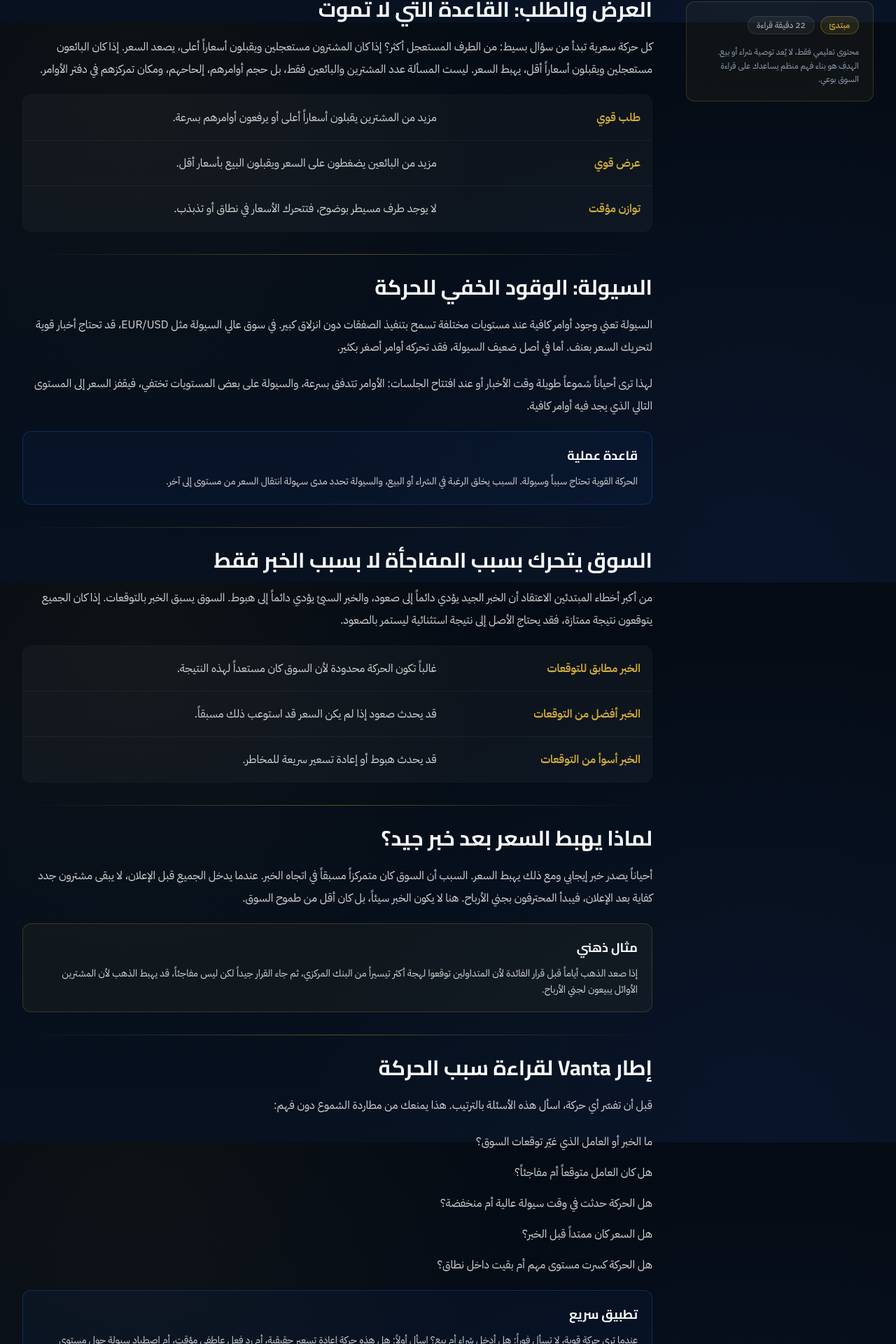
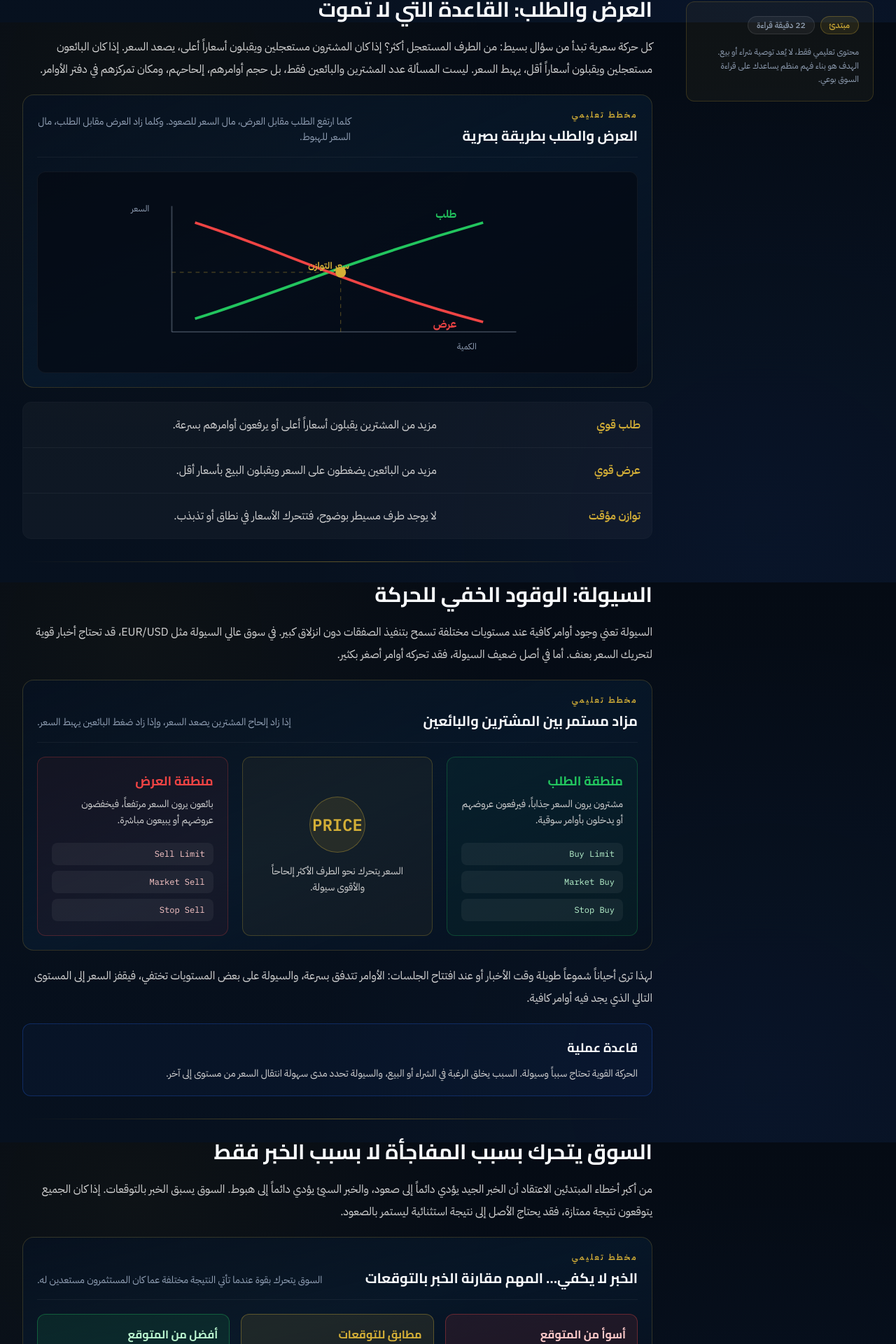
Before and after one commit to yassinlgarch-eng/Vanta-capital-, a Next.js app: page /academy/why-prices-move in a window 1280 px wide. Shown: the part 768-2688 px from the top of the page at 70% size. Built offline with nearby package versions, Linux system fonts and the light colour scheme.

Commit message:
Add visuals to price movement lesson

```diff
--- a/src/app/academy/why-prices-move/page.tsx
+++ b/src/app/academy/why-prices-move/page.tsx
@@ -2,6 +2,11 @@ import AcademyLessonTemplate, {
   LessonCallout,
   LessonTable,
 } from "@/components/AcademyLessonTemplate";
+import {
+  SupplyDemandVisual,
+  PriceFormationDiagram,
+  NewsExpectationDiagram,
+} from "@/components/AcademyVisuals";
 
 export const metadata = {
   title: "لماذا تتحرك الأسعار؟ - أكاديمية Vanta Capital",
@@ -37,6 +42,7 @@ export default function LessonPage() {
                 عدد المشترين والبائعين فقط، بل حجم أوامرهم، إلحاحهم، ومكان
                 تمركزهم في دفتر الأوامر.
               </p>
+              <SupplyDemandVisual />
               <LessonTable
                 rows={[
                   {
@@ -71,6 +77,7 @@ export default function LessonPage() {
                 تحتاج أخبار قوية لتحريك السعر بعنف. أما في أصل ضعيف السيولة، فقد
                 تحركه أوامر أصغر بكثير.
               </p>
+              <PriceFormationDiagram />
               <p>
                 لهذا ترى أحياناً شموعاً طويلة وقت الأخبار أو عند افتتاح الجلسات:
                 الأوامر تتدفق بسرعة، والسيولة على بعض المستويات تختفي، فيقفز
@@ -98,6 +105,7 @@ export default function LessonPage() {
                 بالتوقعات. إذا كان الجميع يتوقعون نتيجة ممتازة، فقد يحتاج الأصل
                 إلى نتيجة استثنائية ليستمر بالصعود.
               </p>
+              <NewsExpectationDiagram />
               <LessonTable
                 rows={[
                   {
```
